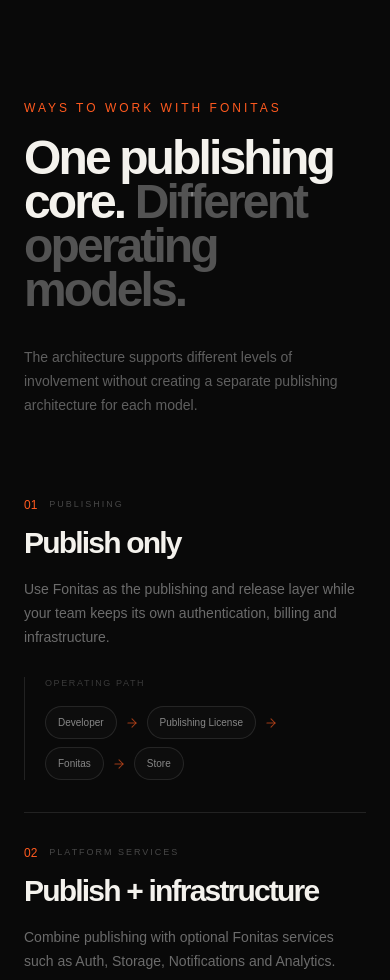
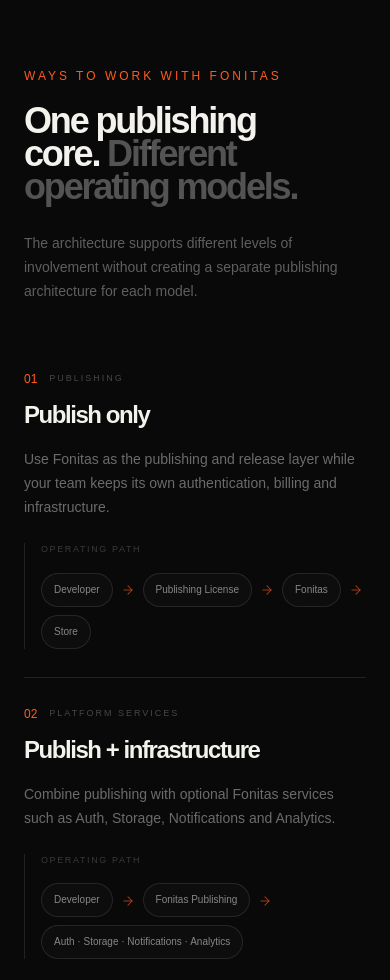
Before and after one commit to mohamad-es/Fonitas-website, a Next.js app: page /product-owners in a window 390 px wide. Shown: the part 11020-12000 px from the top of the page. Built offline with nearby package versions, Linux system fonts and the light colour scheme.

Commit message:
style: refine publishing models responsive layout

```diff
--- a/components/home/publishing-models.tsx
+++ b/components/home/publishing-models.tsx
@@ -1,63 +1,41 @@
 import { ArrowRight } from "lucide-react";
 
 const models = [
-  {
-    number: "01",
-    title: "Publish only",
-    description: "Use Fonitas as the publishing and release layer while your team keeps its own authentication, billing and infrastructure.",
-    flow: ["Developer", "Publishing License", "Fonitas", "Store"],
-    tag: "PUBLISHING",
-  },
-  {
-    number: "02",
-    title: "Publish + infrastructure",
-    description: "Combine publishing with optional Fonitas services such as Auth, Storage, Notifications and Analytics.",
-    flow: ["Developer", "Fonitas Publishing", "Auth · Storage · Notifications · Analytics"],
-    tag: "PLATFORM SERVICES",
-  },
-  {
-    number: "03",
-    title: "Full platform",
-    description: "A longer-term model connecting publishing with Commercial, Infrastructure, Legal, Marketing, Finance and Investment.",
-    flow: ["Developer", "Fonitas", "Publishing · Commercial · Infrastructure · Legal · Marketing · Finance · Investment"],
-    tag: "LONG-TERM",
-  },
+  { number: "01", title: "Publish only", description: "Use Fonitas as the publishing and release layer while your team keeps its own authentication, billing and infrastructure.", flow: ["Developer", "Publishing License", "Fonitas", "Store"], tag: "PUBLISHING" },
+  { number: "02", title: "Publish + infrastructure", description: "Combine publishing with optional Fonitas services such as Auth, Storage, Notifications and Analytics.", flow: ["Developer", "Fonitas Publishing", "Auth · Storage · Notifications · Analytics"], tag: "PLATFORM SERVICES" },
+  { number: "03", title: "Full platform", description: "A longer-term model connecting publishing with Commercial, Infrastructure, Legal, Marketing, Finance and Investment.", flow: ["Developer", "Fonitas", "Publishing · Commercial · Infrastructure · Legal · Marketing · Finance · Investment"], tag: "LONG-TERM" },
 ];
 
 export function PublishingModels() {
   return (
     <section id="models" className="border-y border-white/[0.08] bg-[#090909]">
-      <div className="mx-auto max-w-[1400px] px-6 py-28 lg:px-10 lg:py-40">
-        <div className="grid gap-12 lg:grid-cols-[.72fr_1.28fr] lg:gap-20">
+      <div className="mx-auto max-w-[1400px] px-6 py-20 sm:py-28 lg:px-10 lg:py-40">
+        <div className="grid gap-10 lg:grid-cols-[.72fr_1.28fr] lg:gap-20">
           <div className="lg:sticky lg:top-32 lg:self-start">
             <p className="mb-5 text-xs uppercase tracking-[0.25em] text-[#ff5a1f]">Ways to work with Fonitas</p>
-            <h2 className="font-display max-w-xl text-5xl font-semibold leading-[.92] sm:text-7xl">One publishing core. <span className="text-white/30">Different operating models.</span></h2>
-            <p className="mt-8 max-w-md text-sm leading-6 text-white/35">The architecture supports different levels of involvement without creating a separate publishing architecture for each model.</p>
+            <h2 className="font-display max-w-xl text-4xl font-semibold leading-[.92] sm:text-6xl lg:text-7xl">One publishing core. <span className="text-white/30">Different operating models.</span></h2>
+            <p className="mt-7 max-w-md text-sm leading-6 text-white/35 sm:mt-8">The architecture supports different levels of involvement without creating a separate publishing architecture for each model.</p>
           </div>
-
           <div className="relative">
-            <div className="hidden lg:block absolute left-6 top-6 bottom-6 border-l border-dashed border-white/10" />
-            <div className="space-y-0">
+            <div className="absolute left-6 top-6 bottom-6 hidden border-l border-dashed border-white/10 lg:block" />
+            <div>
               {models.map((model, index) => (
-                <article key={model.number} className="group relative border-t border-white/10 py-8 first:border-t-0 sm:py-10 lg:pl-16">
+                <article key={model.number} className="group relative border-t border-white/10 py-7 first:border-t-0 sm:py-10 lg:pl-16">
                   <span className="absolute left-[2px] top-10 hidden h-3 w-3 rounded-full border border-[#ff5a1f]/50 bg-[#090909] lg:block" />
                   {index < models.length - 1 && <span className="absolute left-[7px] top-[52px] hidden h-[calc(100%-25px)] border-l border-[#ff5a1f]/10 lg:block" />}
-                  <div className="grid gap-7 lg:grid-cols-[1fr_1.05fr] lg:items-center">
+                  <div className="grid gap-6 lg:grid-cols-[1fr_1.05fr] lg:items-center lg:gap-7">
                     <div>
-                      <div className="flex items-center gap-3">
-                        <span className="text-xs text-[#ff5a1f]">{model.number}</span>
-                        <span className="text-[9px] uppercase tracking-[.22em] text-white/25">{model.tag}</span>
-                      </div>
-                      <h3 className="mt-3 font-display text-3xl font-semibold tracking-[-.04em] sm:text-4xl">{model.title}</h3>
+                      <div className="flex flex-wrap items-center gap-3"><span className="text-xs text-[#ff5a1f]">{model.number}</span><span className="text-[9px] uppercase tracking-[.22em] text-white/25">{model.tag}</span></div>
+                      <h3 className="mt-3 font-display text-2xl font-semibold tracking-[-.04em] sm:text-4xl">{model.title}</h3>
                       <p className="mt-4 max-w-xl text-sm leading-6 text-white/40">{model.description}</p>
                     </div>
-                    <div className="border-l border-white/10 pl-5 sm:pl-6">
+                    <div className="border-l border-white/10 pl-4 sm:pl-6">
                       <p className="mb-4 text-[9px] uppercase tracking-[.18em] text-white/20">Operating path</p>
                       <div className="flex flex-wrap items-center gap-2">
                         {model.flow.map((step, stepIndex) => (
                           <div key={step} className="flex items-center gap-2">
-                            <span className="rounded-full border border-white/10 bg-white/[.02] px-3 py-2 text-[10px] text-white/50">{step}</span>
-                            {stepIndex < model.flow.length - 1 && <span className="text-[#ff5a1f]/60"><ArrowRight aria-hidden="true" className="inline h-3.5 w-3.5" strokeWidth={1.8} /></span>}
+                            <span className="max-w-full rounded-full border border-white/10 bg-white/[.02] px-3 py-2 text-[10px] leading-4 text-white/50">{step}</span>
+                            {stepIndex < model.flow.length - 1 && <span className="shrink-0 text-[#ff5a1f]/60"><ArrowRight aria-hidden="true" className="inline h-3.5 w-3.5" strokeWidth={1.8} /></span>}
                           </div>
                         ))}
                       </div>
```
